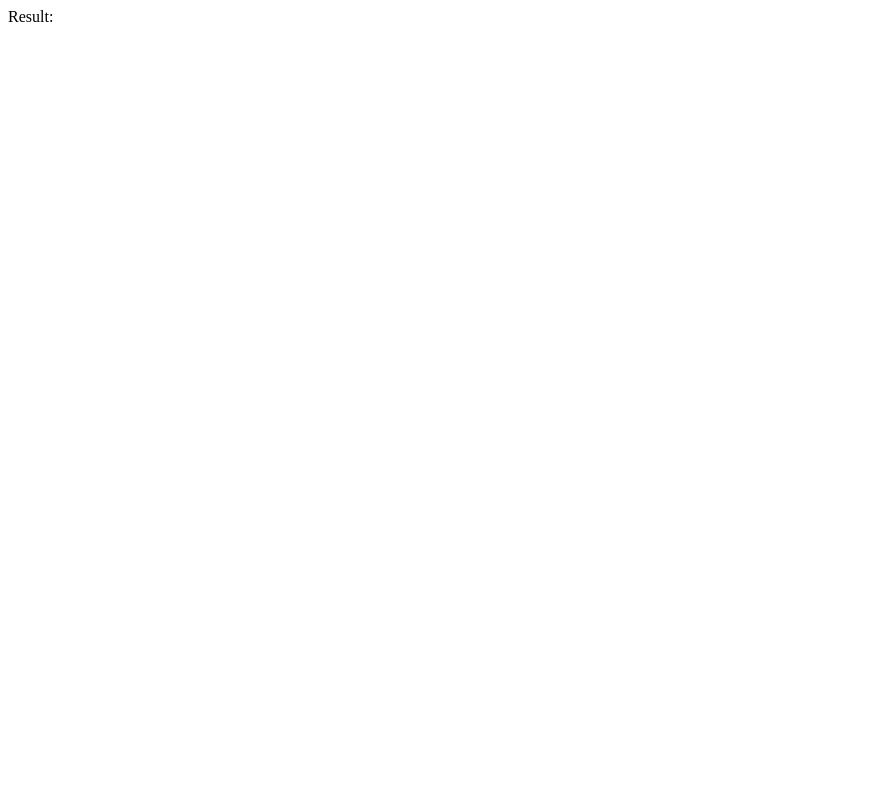
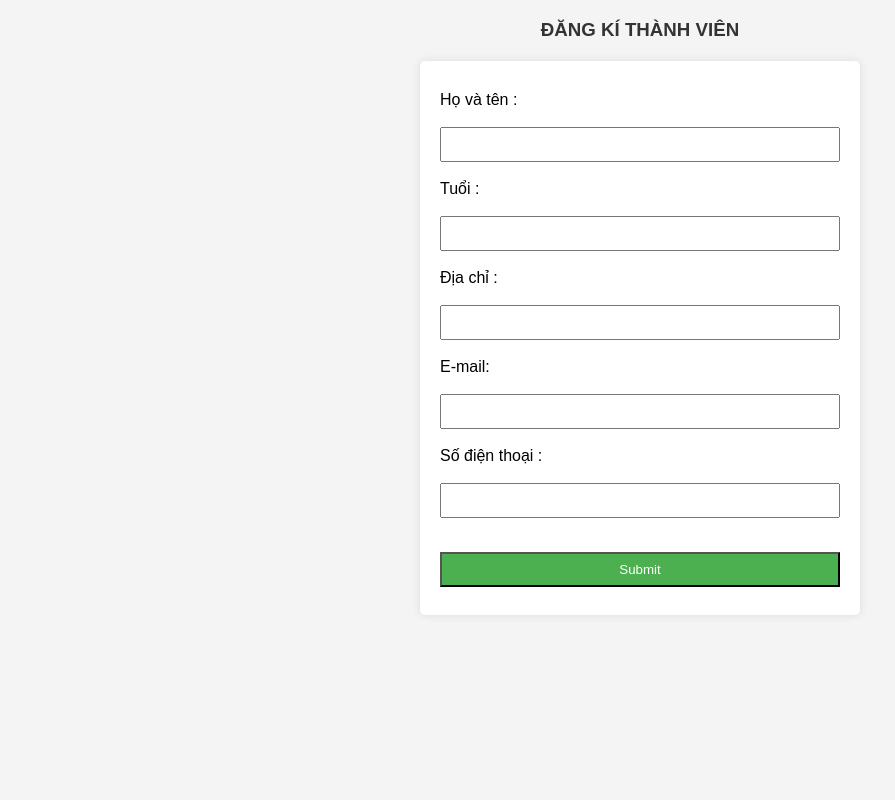
Before and after one commit to vinz0369/Html_w3, a PHP site: page /demo.html in a window 1280 px wide. Before the commit the part shown is almost empty. Shown: the whole page, without its empty margins (0-895 px from the left). Run offline with PHP 8.4, Linux system fonts and the light colour scheme.

Commit message:
thuchanh_GET

```diff
--- a/Php/demo.html
+++ b/Php/demo.html
@@ -1,15 +1,28 @@
-<html lang="en" dir="ltr">
-    <head>
-        <meta charset="utf-8">
-        <title></title>
-    </head>
-    <body>
-       Result:
-       <?php
-       /*php code starts
-       from here */
-       $result =$_GET["firstNumber"] +  $_GET["secondNumber"];//calculate  the result
-       echo $result; //print result to web screen
-       ?>
-    </body>
+<!DOCTYPE html>
+<html lang="en">
+<head>
+    <meta charset="UTF-8">
+    <meta http-equiv="X-UA-Compatible" content="IE=edge">
+    <meta name="viewport" content="width=device-width, initial-scale=1.0">
+    <link rel="stylesheet" type="text/css" href="style.css">
+
+    <title>Document</title>
+</head>
+<body>
+    <h3>ĐĂNG KÍ THÀNH VIÊN</h3>
+    <form action="index.php" method="get">
+        <p>Họ và tên :</p>
+        <input type="text" name="name"><br>
+        <p>Tuổi :</p>
+        <input type="number" name="age"><br>
+        <p>Địa chỉ :</p>
+        <input type="text" name="add"><br>
+        <p>E-mail:</p>
+        <input type="text" name="email"><br>
+        <p></p>
+        <p>Số điện thoại :</p>
+        <input type="number" name="phonenumber"><br><br>
+        <input type="submit"><br>
+    </form>
+</body>
 </html>
--- /dev/null
+++ b/Php/style.css
@@ -0,0 +1,46 @@
+body {
+    font-family: Arial, sans-serif;
+    background-color: #f4f4f4;
+    margin: 0;
+    padding: 0;
+}
+
+h3 {
+    color: #333;
+
+    text-align: center;
+}
+
+form {
+    max-width: 400px;
+    margin: 20px auto;
+    padding: 20px;
+    background-color: #fff;
+    border-radius: 5px;
+    box-shadow: 0 0 10px rgba(0, 0, 0, 0.1);
+}
+
+p {
+    margin: 10px 0;
+}
+
+input {
+    width: 100%;
+    padding: 8px;
+    margin: 8px 0;
+    box-sizing: border-box;
+}
+
+input[type="submit"] {
+    background-color: #4caf50;
+    color: #fff;
+    cursor: pointer;
+}
+
+input[type="submit"]:hover {
+    background-color: #45a049;
+}
+
+
+
+/* Add more styles as needed */
```
Also changed, not shown: Php/index.php (+36 -10 lines).
